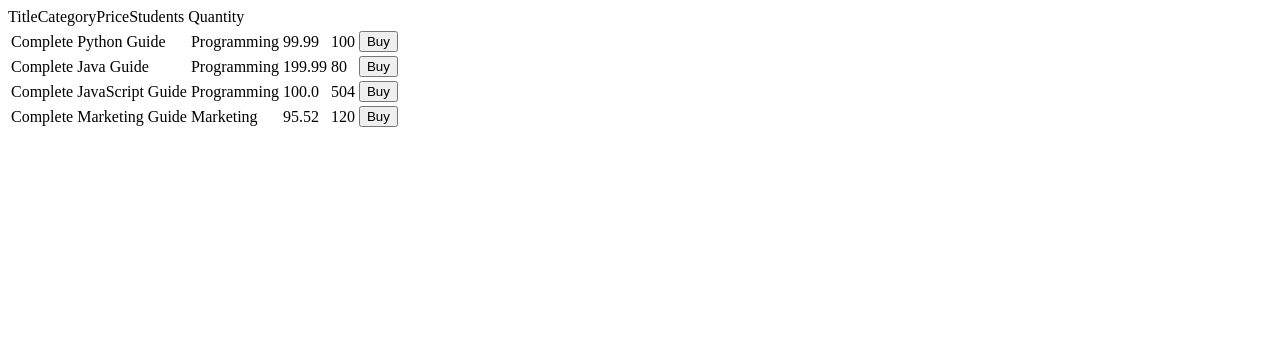
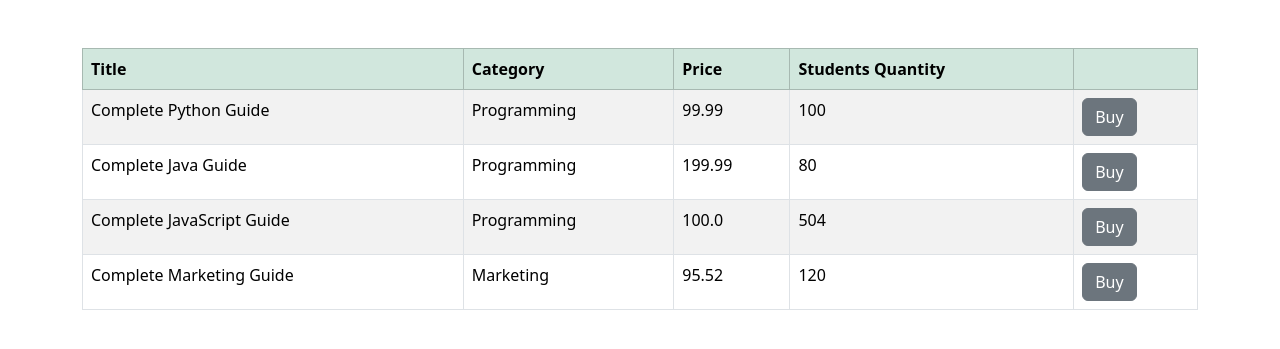
Before and after one commit to FluckyGo/Django-project, a Django app: page /shop/ in a window 1280 px wide. Shown: the top 349 px of the page. Run offline with Django 4.2, Linux system fonts and the light colour scheme; data comes from the database, SQL or seed files in the repository.

Commit message:
Add bootstrap and base template

```diff
--- /dev/null
+++ b/shop/templates/base.html
@@ -0,0 +1,18 @@
+<!DOCTYPE html>
+<html lang="en">
+    <head>
+        <link
+            href="https://cdn.jsdelivr.net/npm/bootstrap@5.3.0-alpha1/dist/css/bootstrap.min.css"
+            rel="stylesheet"
+            integrity="sha384-GLhlTQ8iRABdZLl6O3oVMWSktQOp6b7In1Zl3/Jr59b6EGGoI1aFkw7cmDA6j6gD"
+            crossorigin="anonymous"
+        />
+        <meta charset="UTF-8" />
+        <meta http-equiv="X-UA-Compatible" content="IE=edge" />
+        <meta name="viewport" content="width=device-width, initial-scale=1.0" />
+        <title>Document</title>
+    </head>
+    <body>
+        <main class="container">{% block content %} {% endblock %}</main>
+    </body>
+</html>
--- a/shop/templates/courses.html
+++ b/shop/templates/courses.html
@@ -1,11 +1,13 @@
-<table>
-    <thead>
+{% extends 'base.html' %} {% block content %}
+
+<table class="table mt-5 table-bordered table-striped table-hover">
+    <thead class="table-success">
         <tr>
-            <tn>Title</tn>
-            <tn>Category</tn>
-            <tn>Price</tn>
-            <tn>Students Quantity</tn>
-            <tn></tn>
+            <th>Title</th>
+            <th>Category</th>
+            <th>Price</th>
+            <th>Students Quantity</th>
+            <th></th>
         </tr>
     </thead>
     <tbody>
@@ -15,8 +17,9 @@
             <td>{{course.category}}</td>
             <td>{{course.price}}</td>
             <td>{{course.students_qty}}</td>
-            <td><button>Buy</button></td>
+            <td><button class="btn btn-secondary">Buy</button></td>
         </tr>
         {% endfor %}
     </tbody>
 </table>
+{% endblock %}
```
